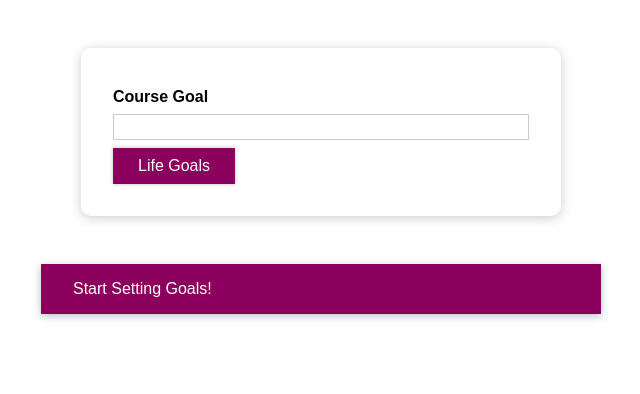
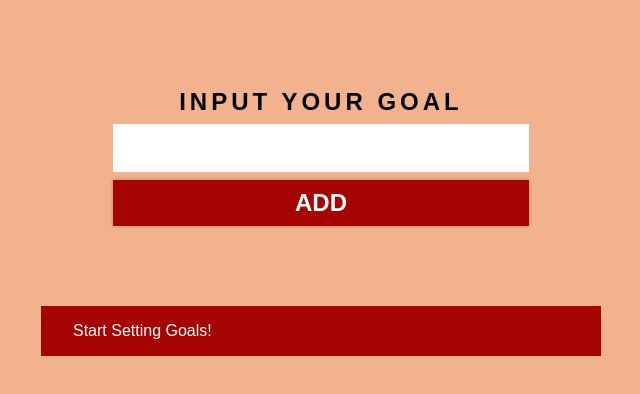
Before and after one commit to AleksandreTch/GoalTracker, a React (Create React App) app: page / in a window 1280 px wide. Shown: the top 394 px of the page, without its empty margins (319-959 px from the left). Built offline with nearby package versions, Linux system fonts and the light colour scheme.

Commit message:
Added Some Styling

```diff
--- a/public/index.html
+++ b/public/index.html
@@ -24,7 +24,7 @@
       work correctly both with client-side routing and a non-root public URL.
       Learn how to configure a non-root public URL by running `npm run build`.
     -->
-    <title>React App</title>
+    <title>Your Goals</title>
   </head>
   <body>
     <noscript>You need to enable JavaScript to run this app.</noscript>
--- a/src/App.css
+++ b/src/App.css
@@ -1,3 +1,7 @@
+html{
+  background: #F2B28D;
+}
+
 #goals {
   width: 35rem;
   max-width: 90%;
@@ -9,6 +13,5 @@
   max-width: 90%;
   margin: 3rem auto;
   padding: 2rem;
-  box-shadow: 0 2px 12px rgba(0, 0, 0, 0.2);
   border-radius: 10px;
 }
--- a/src/components/LifeGoals/Input/Input.css
+++ b/src/components/LifeGoals/Input/Input.css
@@ -1,24 +1,31 @@
 .form-control {
   margin: 0.5rem 0;
+  font-size: 1.5rem;
 }
 
 .form-control label {
+  text-transform: uppercase;
+  text-align: center;
   font-weight: bold;
   display: block;
+  font-size: 1.5rem;
+  letter-spacing: .25rem;
   margin-bottom: 0.5rem;
 }
 
 .form-control input {
   display: block;
+  height: 3rem;
+  background: white;
+  border: none;
   width: 100%;
-  border: 1px solid #ccc;
   font: inherit;
   line-height: 1.5rem;
-  padding: 0 0.25rem;
+  padding: 0 1rem;
 }
 
 .form-control input:focus {
   outline: none;
-  background: #fad0ec;
-  border-color: #8b005d;
+  background: white;
+  outline: none;
 }
--- a/src/components/LifeGoals/Input/Input.js
+++ b/src/components/LifeGoals/Input/Input.js
@@ -18,10 +18,10 @@ const Input = props => {
   return (
     <form onSubmit={formSubmitHandler}>
       <div className="form-control">
-        <label>Course Goal</label>
+        <label>Input Your Goal</label>
         <input type="text" onChange={goalInputChangeHandler} />
       </div>
-      <Button type="submit">Life Goals</Button>
+      <Button type="submit">Add</Button>
     </form>
   );
 };
--- a/src/components/LifeGoals/LifeGoalItem/LifeGoalItem.css
+++ b/src/components/LifeGoals/LifeGoalItem/LifeGoalItem.css
@@ -1,7 +1,6 @@
 .goal-item {
   margin: 1rem 0;
-  background: #8b005d;
-  box-shadow: 0 2px 8px rgba(0, 0, 0, 0.26);
+  background: #A60303;
   color: white;
   padding: 1rem 2rem;
   cursor: pointer;
--- a/src/components/UI/Button/Button.css
+++ b/src/components/UI/Button/Button.css
@@ -1,9 +1,13 @@
 .button {
   font: inherit;
+  font-weight: bolder;
+  font-size: 1.5rem;
+  text-transform: uppercase;
   padding: 0.5rem 1.5rem;
-  border: 1px solid #8b005d;
+  width: 100%;
+  border: 1px solid #A60303;
   color: white;
-  background: #8b005d;
+  background: #A60303;
   box-shadow: 0 0 4px rgba(0, 0, 0, 0.26);
   cursor: pointer;
 }
@@ -14,7 +18,7 @@
 
 .button:hover,
 .button:active {
-  background: #ac0e77;
-  border-color: #ac0e77;
+  background: #590202;
+  border-color: #590202;
   box-shadow: 0 0 8px rgba(0, 0, 0, 0.26);
 }
```
Also changed, not shown: 1 other file (tests, documents, lock files or other folders).
